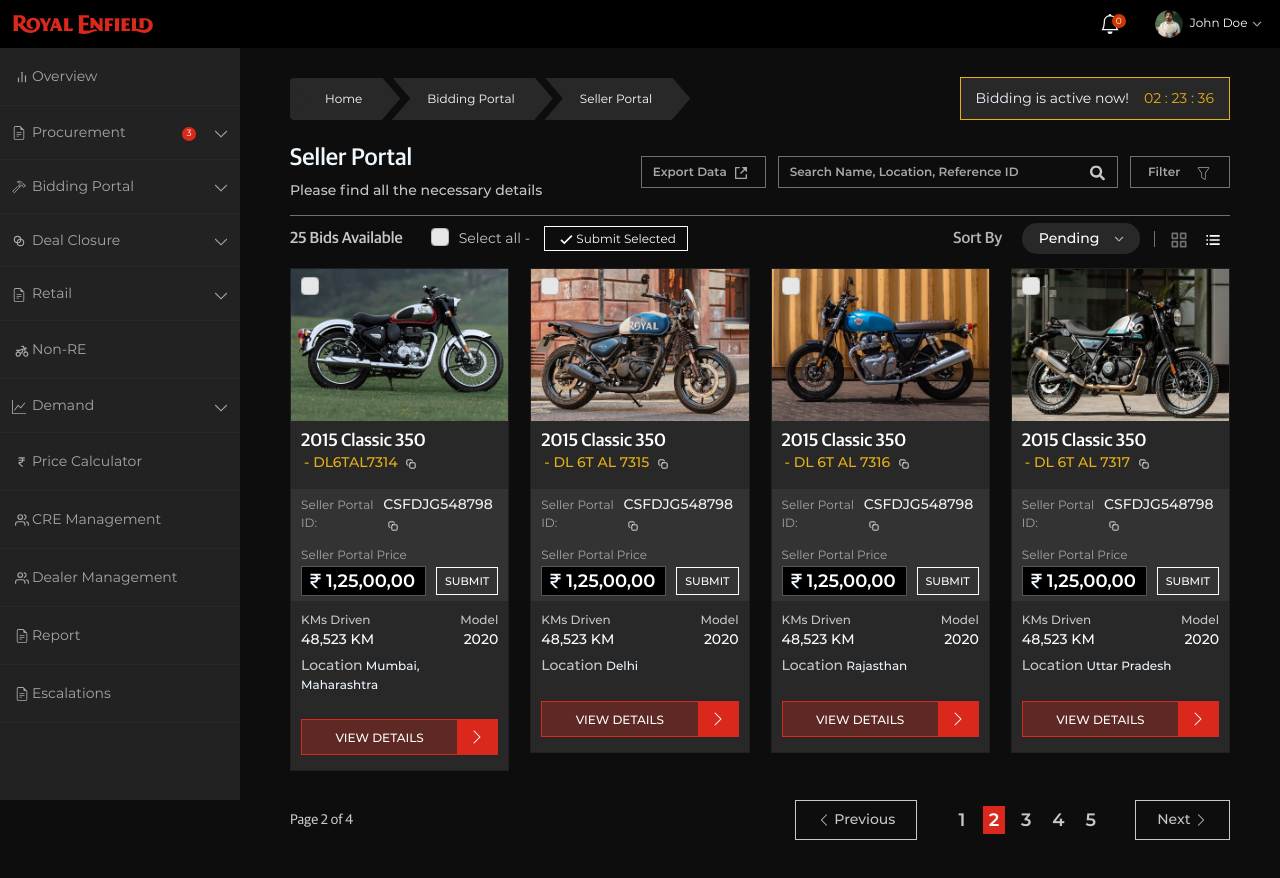
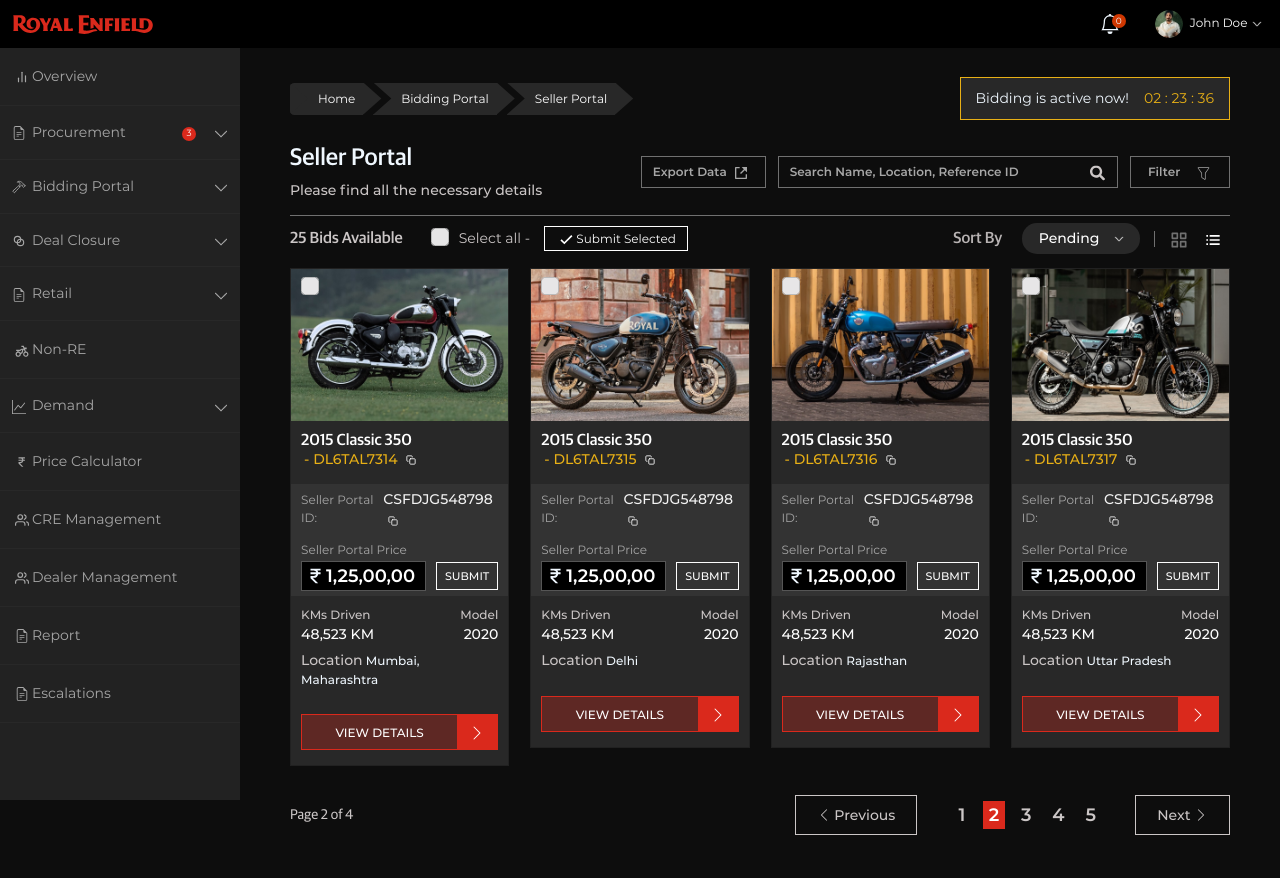
Before and after one commit to nakulsharma95/re-vintage-dashboard-dummy, a Next.js app: page /bidding-portal/seller-portal in a window 1280 px wide. Shown: the top 878 px of the page. Built offline with nearby package versions, Linux system fonts and the light colour scheme.

Commit message:
fix: bredcrum issue fixed

```diff
--- a/components/biddingPortal/sellerPrimaryCard/style.module.scss
+++ b/components/biddingPortal/sellerPrimaryCard/style.module.scss
@@ -10,10 +10,13 @@
 		border-radius: 0;
 	}
 	.bikeName{
-		font-size: 18px;
+		font-size: 16px;
 		color: $white;
 		margin-bottom: 5px;
 		padding: 10px;
+		@include desktop-lg{
+			font-size: 18px;
+		}
 		span{
 			color: $theme-yellow-E8;
 			font-size: 14px;
--- a/components/common/breadcrumbPrimary/style.module.scss
+++ b/components/common/breadcrumbPrimary/style.module.scss
@@ -18,7 +18,7 @@
       color: white;
       outline: none;
       margin-right: 10px;
-      padding: 12px 20px 12px 35px;
+      padding: 7px 8px 7px 28px;
       position: relative;
       text-decoration: none;
       cursor: pointer;
--- a/components/modals/previewModal/index.jsx
+++ b/components/modals/previewModal/index.jsx
@@ -9,7 +9,7 @@ import { MdOutlineArrowForwardIos } from 'react-icons/md';
 import OutlineButton from '../../common/buttons/OutlineButton';
 import FileUploader from '../../common/fileUploader';
 import styles from './style.module.scss';
-import ArrowButton from '~/components/common/buttons/ArrowButton';
+import ArrowButton from '../../common/buttons/ArrowButton';
 
 function PreviewModal(props) {
   return (
--- a/components/procurements/evaluationRequest/style.module.scss
+++ b/components/procurements/evaluationRequest/style.module.scss
@@ -25,7 +25,7 @@
     .bikeName {
       color: $white;
       font-size: 18px;
-      font-weight: 500;
+      font-weight: 600;
       margin-bottom: 0px;
       span {
         color: #e8b016;
--- a/components/procurements/evalutationDetail/index.jsx
+++ b/components/procurements/evalutationDetail/index.jsx
@@ -1,9 +1,8 @@
 import React from 'react';
 import { Row, Col } from 'react-bootstrap';
-import Button from 'react-bootstrap/Button';
 import { BiDownload } from 'react-icons/bi';
 import { FiPhoneCall } from 'react-icons/fi';
-import OutlineButton from '~/components/common/buttons/OutlineButton';
+import OutlineButton from '../../common/buttons/OutlineButton';
 import ArrowButton from '../../common/buttons/ArrowButton';
 import styles from './style.module.scss';
 
@@ -32,7 +31,7 @@ function EvaluationDetail({ isEvalBtnVisible, isCallerBtnVisible }) {
             <ArrowButton detailLink="/" title="DETAILS" />
           </div>
           <div className={styles.btnCols}>
-          <OutlineButton title="DOWNLOAD REPORT" leftIcon={<BiDownload />} />
+            <OutlineButton title="DOWNLOAD REPORT" leftIcon={<BiDownload />} />
           </div>
         </div>
       )}
--- a/pages/bidding-portal/seller-portal/index.jsx
+++ b/pages/bidding-portal/seller-portal/index.jsx
@@ -24,7 +24,7 @@ export default function ClosedBids() {
     {
       imageUrl: '/images/bikeImage2.png',
       bikeName: '2015 Classic 350',
-      bikeNumber: 'DL 6T AL 7315',
+      bikeNumber: 'DL6TAL7315',
       sellerId: 'CSFDJG548798',
       kmDrive: '48,523 KM',
       modelYear: '2020',
@@ -33,7 +33,7 @@ export default function ClosedBids() {
     {
       imageUrl: '/images/bikeImage3.png',
       bikeName: '2015 Classic 350',
-      bikeNumber: 'DL 6T AL 7316',
+      bikeNumber: 'DL6TAL7316',
       sellerId: 'CSFDJG548798',
       kmDrive: '48,523 KM',
       modelYear: '2020',
@@ -42,7 +42,7 @@ export default function ClosedBids() {
     {
       imageUrl: '/images/bikeImage4.png',
       bikeName: '2015 Classic 350',
-      bikeNumber: 'DL 6T AL 7317',
+      bikeNumber: 'DL6TAL7317',
       sellerId: 'CSFDJG548798',
       kmDrive: '48,523 KM',
       modelYear: '2020',
--- a/pages/price-calculator/index.jsx
+++ b/pages/price-calculator/index.jsx
@@ -1,5 +1,6 @@
 import React, { useState } from 'react';
 import { BsPlusLg } from 'react-icons/bs';
+import { BiDownload } from 'react-icons/bi';
 import { Button, Col, Row } from 'react-bootstrap';
 import Breadcrumb from '../../components/common/breadcrumbPrimary';
 import styles from './style.module.scss';
@@ -8,7 +9,6 @@ import HeaderPrimary from '../../components/common/headerPrimary';
 import EvaluteForm from '../../components/priceCalculator/evaluateForm';
 import PreviewModal from '../../components/modals/previewModal';
 import OutlineButton from '../../components/common/buttons/OutlineButton';
-import { BiDownload } from 'react-icons/bi';
 
 export default function PriceCalculator() {
   const [addBikeViaModal, setaddBikeViaModal] = useState(false);
--- a/pages/procurement/partial-leads/index.jsx
+++ b/pages/procurement/partial-leads/index.jsx
@@ -21,7 +21,7 @@ export default function PartialLeads() {
       secSource: 'Google',
       detailNo: 'FB29FH9219HR1',
       reason: 'Customer not interested',
-      dateTime:'30 Sep, 2022 | 4:40 pm',
+      dateTime: '30 Sep, 2022 | 4:40 pm',
     },
     {
       ownerName: 'Rishab kumar',
@@ -32,7 +32,7 @@ export default function PartialLeads() {
       secSource: 'Google',
       detailNo: 'FB29FH9219HR1',
       reason: 'Customer not interested',
-      dateTime:'30 Sep, 2022 | 4:40 pm',
+      dateTime: '30 Sep, 2022 | 4:40 pm',
     },
     {
       ownerName: 'Rishab Sharma',
@@ -43,7 +43,7 @@ export default function PartialLeads() {
       secSource: 'Google',
       detailNo: 'FB29FH9219HR1',
       reason: 'Customer not interested',
-      dateTime:'30 Sep, 2022 | 4:40 pm',
+      dateTime: '30 Sep, 2022 | 4:40 pm',
     },
   ];
   return (
```
Also changed, not shown: components/procurements/detailCard/index.jsx (+3 -9 lines).
